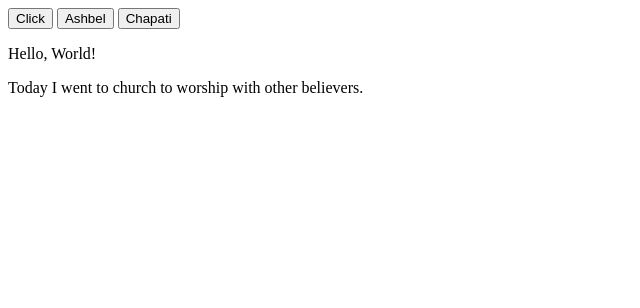
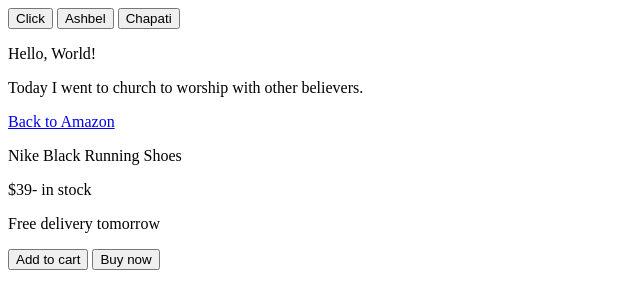
Before and after one commit to ashbel747/html-css-course-project, a plain HTML site: page index.html in a window 1280 px wide. Shown: the whole page, without its empty margins (0-640 px from the left). Drawn offline with Linux system fonts and the light colour scheme.

Commit message:
Complete section: [html basics]

```diff
--- a/index.html
+++ b/index.html
@@ -13,3 +13,21 @@
 <p>
    Today I went to church to worship with other believers.
 </p>
+<a href="https://www.amazon.com/" target="_blank">
+    Back to Amazon
+</a>
+<p>
+    Nike Black Running Shoes
+</p>
+<p>
+    $39- in stock
+</p>
+<p>
+    Free delivery tomorrow
+</p>
+<button>
+    Add to cart
+</button>
+<button>
+    Buy now
+</button>
```
